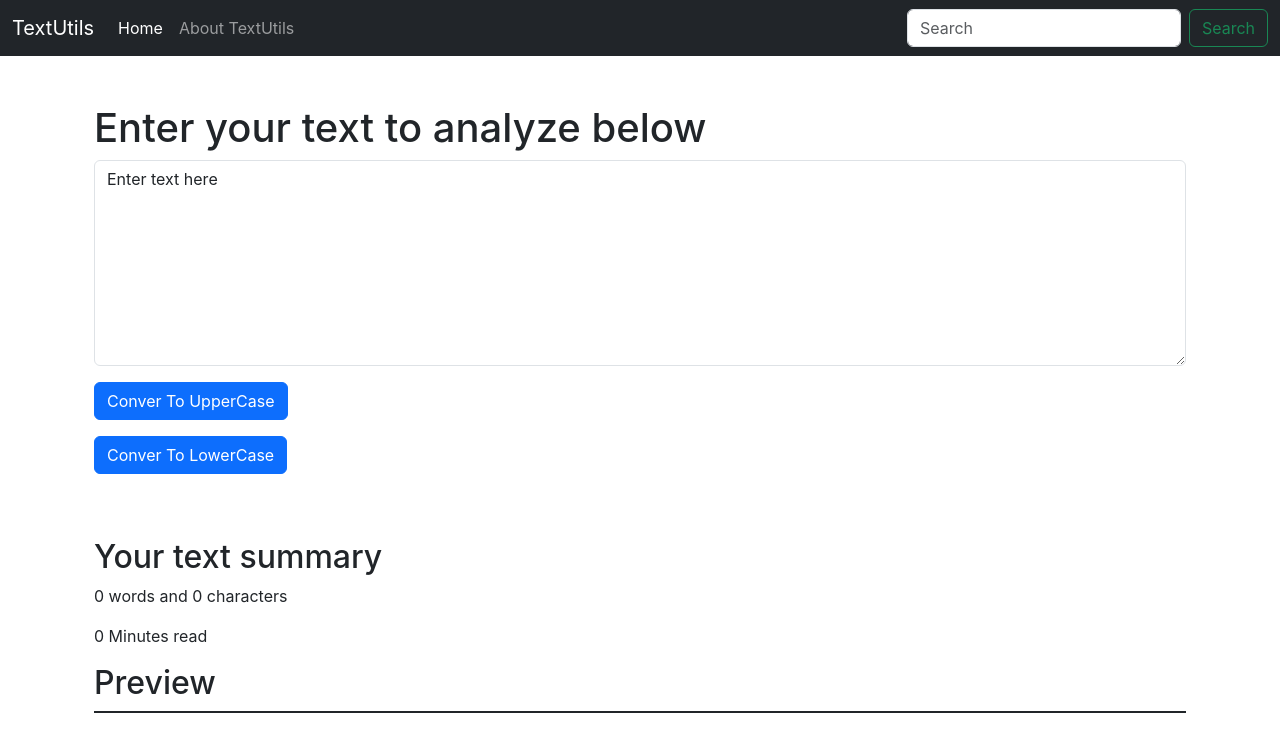
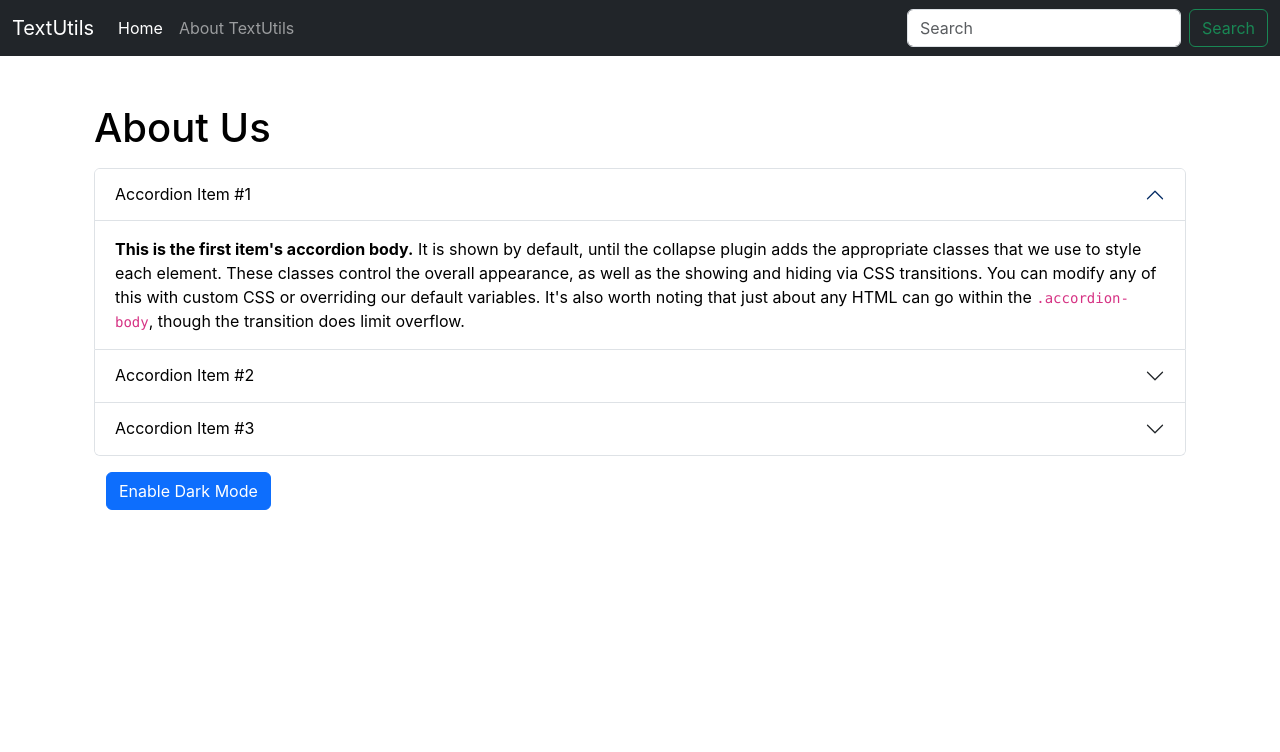
Before and after one commit to mahirshahriar1/React_Project_1-TextUtils, a React (Create React App) app: page / in a window 1280 px wide. Shown: the top 752 px of the page. Built offline with nearby package versions, Linux system fonts and the light colour scheme.

Commit message:
not final

```diff
--- a/src/App.js
+++ b/src/App.js
@@ -1,13 +1,15 @@
 import './App.css';
 import Navbar from './components/Navbar';
-import TextForm from './components/TextForm';
+import About from './components/About';
+// import TextForm from './components/TextForm';
 
 function App() {
   return (
     <>
       <Navbar title="TextUtils" aboutText="About TextUtils"/>
       <div className="container my-5">
-            <TextForm heading ="Enter your text to analyze below"/>
+            {/* <TextForm heading ="Enter your text to analyze below"/>             */}
+            <About/>
       </div>
     </>
 
--- /dev/null
+++ b/src/components/About.js
@@ -0,0 +1,77 @@
+import React,{ useState }  from 'react'
+
+export default function About() {
+
+    const [myStyle, setMyStyle] = useState({
+        color: 'black',
+        backgroundColor: 'white',
+
+    })
+
+    const [btntext,setbtntext] = useState("Enable Dark Mode");
+
+    const toggleStyle = () => {
+        if(myStyle.color === 'black'){
+            setMyStyle({
+                color: 'white',
+                backgroundColor: 'black',
+                border: '1px solid white',
+            })
+            setbtntext("Enable Light Mode");
+        }else{
+            setMyStyle({
+                color: 'black',
+                backgroundColor: 'white',
+            })
+            setbtntext("Enable Dark Mode");
+        }
+    }
+
+    return (
+        <div className="container " style={myStyle}>
+            <h1 className="my-3">About Us</h1>
+            <div className="accordion" id="accordionExample" style={myStyle}>
+                <div className="accordion-item" style={myStyle}>
+                    <h2 className="accordion-header" id="headingOne">
+                        <button className="accordion-button" style={myStyle} type="button" data-bs-toggle="collapse" data-bs-target="#collapseOne" aria-expanded="true" aria-controls="collapseOne">
+                            Accordion Item #1
+                        </button>
+                    </h2>
+                    <div id="collapseOne" className="accordion-collapse collapse show" aria-labelledby="headingOne" data-bs-parent="#accordionExample">
+                        <div className="accordion-body" style={myStyle}>
+                            <strong>This is the first item's accordion body.</strong> It is shown by default, until the collapse plugin adds the appropriate classes that we use to style each element. These classes control the overall appearance, as well as the showing and hiding via CSS transitions. You can modify any of this with custom CSS or overriding our default variables. It's also worth noting that just about any HTML can go within the <code>.accordion-body</code>, though the transition does limit overflow.
+                        </div>
+                    </div>
+                </div>
+                <div className="accordion-item" style={myStyle}>
+                    <h2 className="accordion-header" id="headingTwo">
+                        <button className="accordion-button collapsed" style={myStyle} type="button" data-bs-toggle="collapse" data-bs-target="#collapseTwo" aria-expanded="false" aria-controls="collapseTwo">
+                            Accordion Item #2
+                        </button>
+                    </h2>
+                    <div id="collapseTwo" className="accordion-collapse collapse" aria-labelledby="headingTwo" data-bs-parent="#accordionExample">
+                        <div className="accordion-body" style={myStyle}>
+                            <strong>This is the second item's accordion body.</strong> It is hidden by default, until the collapse plugin adds the appropriate classes that we use to style each element. These classes control the overall appearance, as well as the showing and hiding via CSS transitions. You can modify any of this with custom CSS or overriding our default variables. It's also worth noting that just about any HTML can go within the <code>.accordion-body</code>, though the transition does limit overflow.
+                        </div>
+                    </div>
+                </div>
+                <div className="accordion-item" style={myStyle}>
+                    <h2 className="accordion-header" id="headingThree">
+                        <button className="accordion-button collapsed" style={myStyle} type="button" data-bs-toggle="collapse" data-bs-target="#collapseThree" aria-expanded="false" aria-controls="collapseThree">
+                            Accordion Item #3
+                        </button>
+                    </h2>
+                    <div id="collapseThree" className="accordion-collapse collapse" aria-labelledby="headingThree" data-bs-parent="#accordionExample">
+                        <div className="accordion-body">
+                            <strong>This is the third item's accordion body.</strong> It is hidden by default, until the collapse plugin adds the appropriate classes that we use to style each element. These classes control the overall appearance, as well as the showing and hiding via CSS transitions. You can modify any of this with custom CSS or overriding our default variables. It's also worth noting that just about any HTML can go within the <code>.accordion-body</code>, though the transition does limit overflow.
+                        </div>
+                    </div>
+                </div>
+            </div>
+
+            <div className="container">
+                <button onClick={toggleStyle} type='button' className='btn btn-primary my-3'>{btntext}</button>
+            </div>
+        </div>
+    )
+}
--- a/src/components/Navbar.js
+++ b/src/components/Navbar.js
@@ -2,6 +2,7 @@
 import PropTypes from 'prop-types'
 
 export default function Navbar(props) {
+
     return (
         <nav className="navbar navbar-expand-lg navbar-dark bg-dark">
             <div className="container-fluid">
@@ -20,7 +21,7 @@
                     </ul>
                     <form className="d-flex" role="search">
                         <input className="form-control me-2" type="search" placeholder="Search" aria-label="Search" />
-                        <button className="btn btn-outline-success" type="submit">Search</button>
+                        <button className="btn btn-outline-success" type="submit">Search </button>
                     </form>
                 </div>
             </div>
--- a/src/components/TextForm.js
+++ b/src/components/TextForm.js
@@ -15,6 +15,22 @@
         setText(newtext);
         setPreview(newtext);
     };
+    const clearText = () => {
+        let newtext = "";
+        setText(newtext);
+        setPreview(newtext);
+    };
+    const handleCopy = () => {
+        let temp=document.getElementById("myForm");
+        temp.select();
+        temp.setSelectionRange(0, 99999);
+        navigator.clipboard.writeText(temp.value);
+    }
+    const handleExtraSpaces = () => {
+        let newtext = text.split(/[ ]+/);
+        setText(newtext.join(" "));
+        setPreview(newtext.join(" "));
+    }
 
     const handleOnChange = (event) => {
         setText(event.target.value);
@@ -55,26 +71,32 @@
     }, [text]);
 
 
+
     return (
         <>
             <div className="container">
 
                 <h1>{props.heading}</h1>
                 <div className="mb-3">
-                    <textarea className="form-control" value={text} onClick={clear} onChange={handleOnChange} id="exampleFormControlTextarea1" rows="8"></textarea>
+                    <textarea className="form-control" value={text} onClick={clear} onChange={handleOnChange} id="myForm" rows="8"></textarea>
                 </div>
-                <div>
-                    <button className="btn btn-primary" onClick={handleUpClick}>Conver To UpperCase</button>
-                </div>
-                <div>
-                    <button className="btn btn-primary my-3" onClick={handleLoClick}>Conver To LowerCase</button>
+                <div className="container my-3">
+                    <button className="btn btn-primary mx-1" onClick={handleUpClick}>Conver To UpperCase</button>
+
+                    <button className="btn btn-primary mx-1" onClick={handleLoClick}>Conver To LowerCase</button>
+
+                    <button className="btn btn-primary mx-1" onClick={clearText}>Clear Text</button>
+
+                    <button className="btn btn-primary mx-1" onClick={handleCopy}>Copy Text</button>
+
+                    <button className="btn btn-primary mx-1" onClick={handleExtraSpaces}>Remove Extra Spaces</button>
                 </div>
             </div>
             <div className="container my-5">
                 <h2>Your text summary</h2>
-                <p>{wordCount} words and {charCount} characters</p>
-                <p>{0.008 * wordCount} Minutes read</p>
-                <h2>Preview</h2>
+                <p className="fw-bold">{wordCount} words and {charCount} characters</p>
+                <p className="fw-bold">{0.008 * wordCount} Minutes read</p>
+                <h2 className="fw-bold">Preview</h2>
                 <p className="border border-dark bg-dark text-light">{preview}</p>
             </div>
         </>
```
